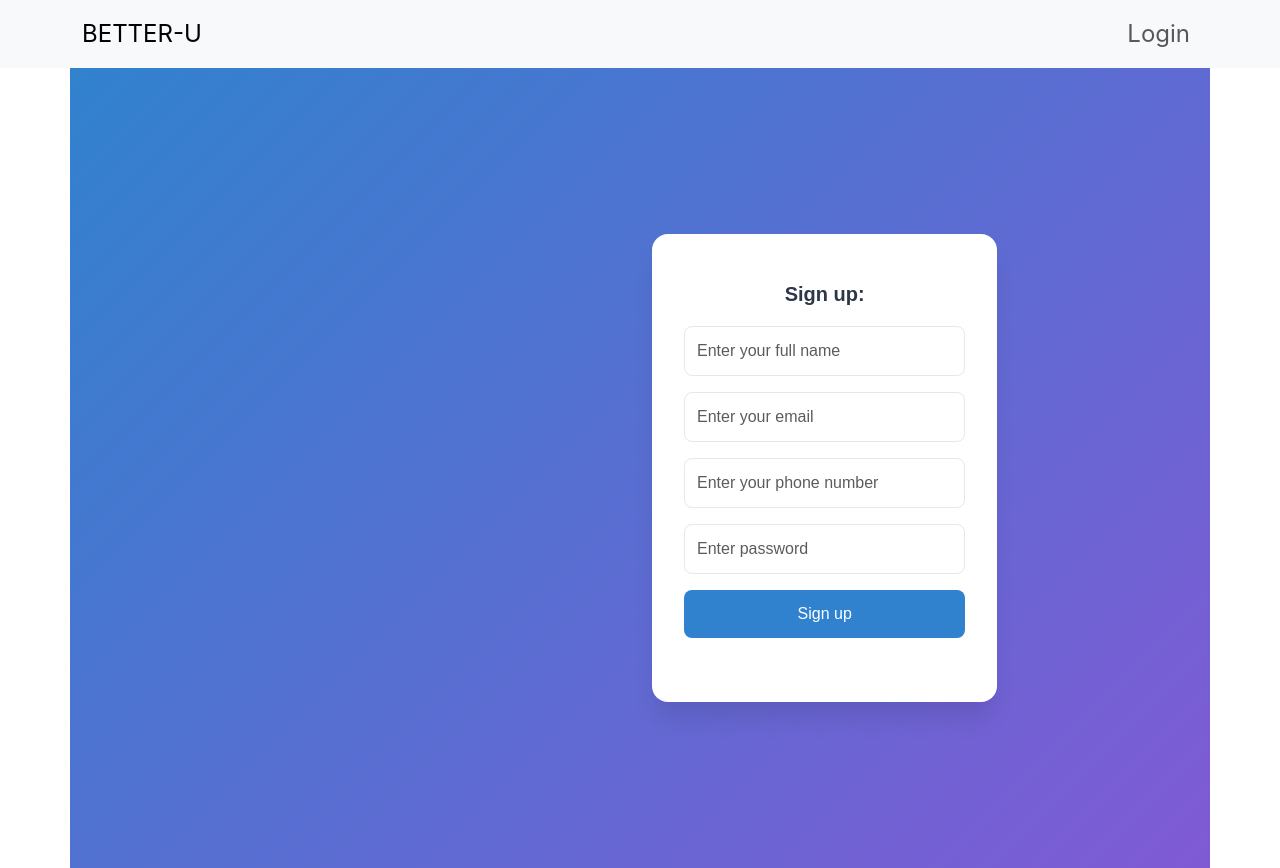
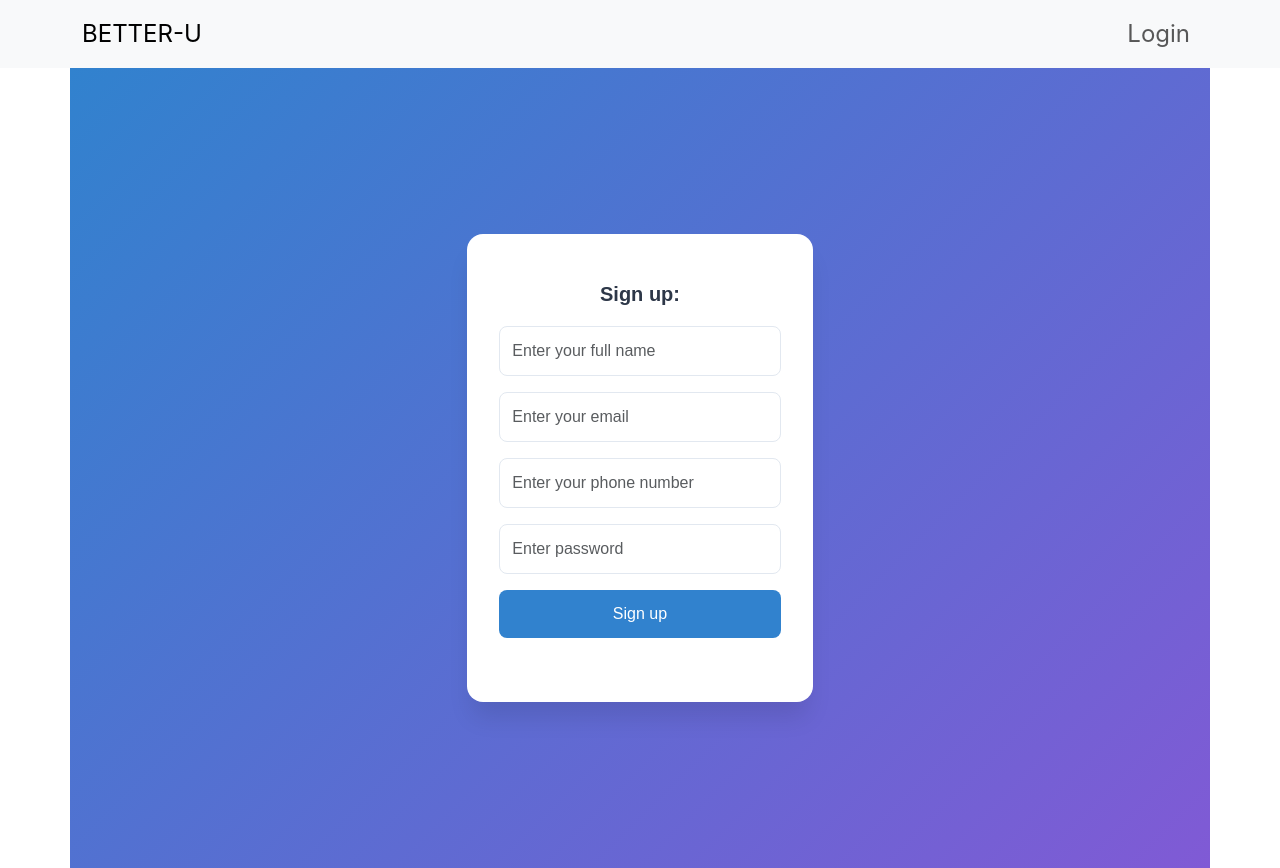
Before and after one commit to Rianakeni/better-u-web-application, a React (Create React App) app in the folder client/: page /registration in a window 1280 px wide. Built offline with nearby package versions, Linux system fonts and the light colour scheme.

Commit message:
delete offset bootstrap in registration

```diff
--- a/client/src/components/Registration/index.js
+++ b/client/src/components/Registration/index.js
@@ -92,7 +92,7 @@ const Registration = () => {
 
   return (
     <Row className="register">
-      <Col sm="12" md={{ size: 4, offset: 4 }}>
+      <Col sm="12" md={{ size: 4 }}>
         <div>
           <h2>Sign up:</h2>
           <FormGroup>
```
